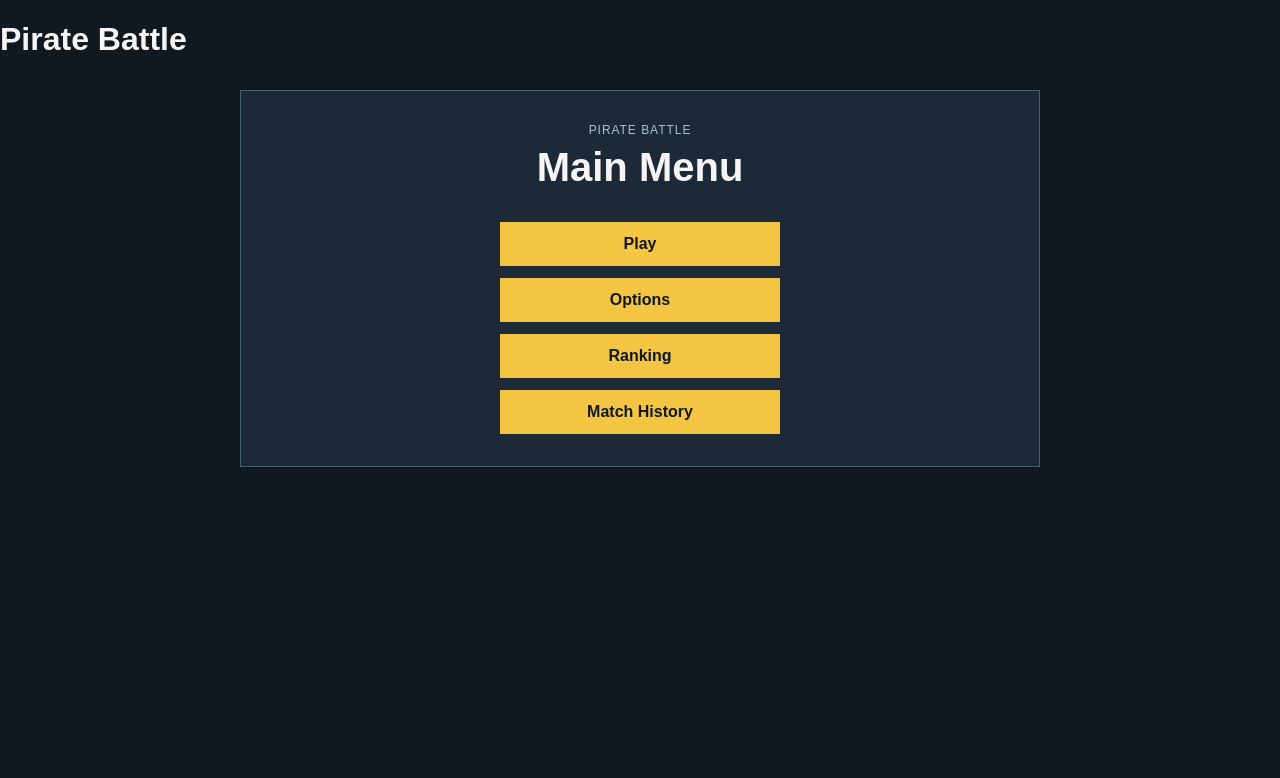
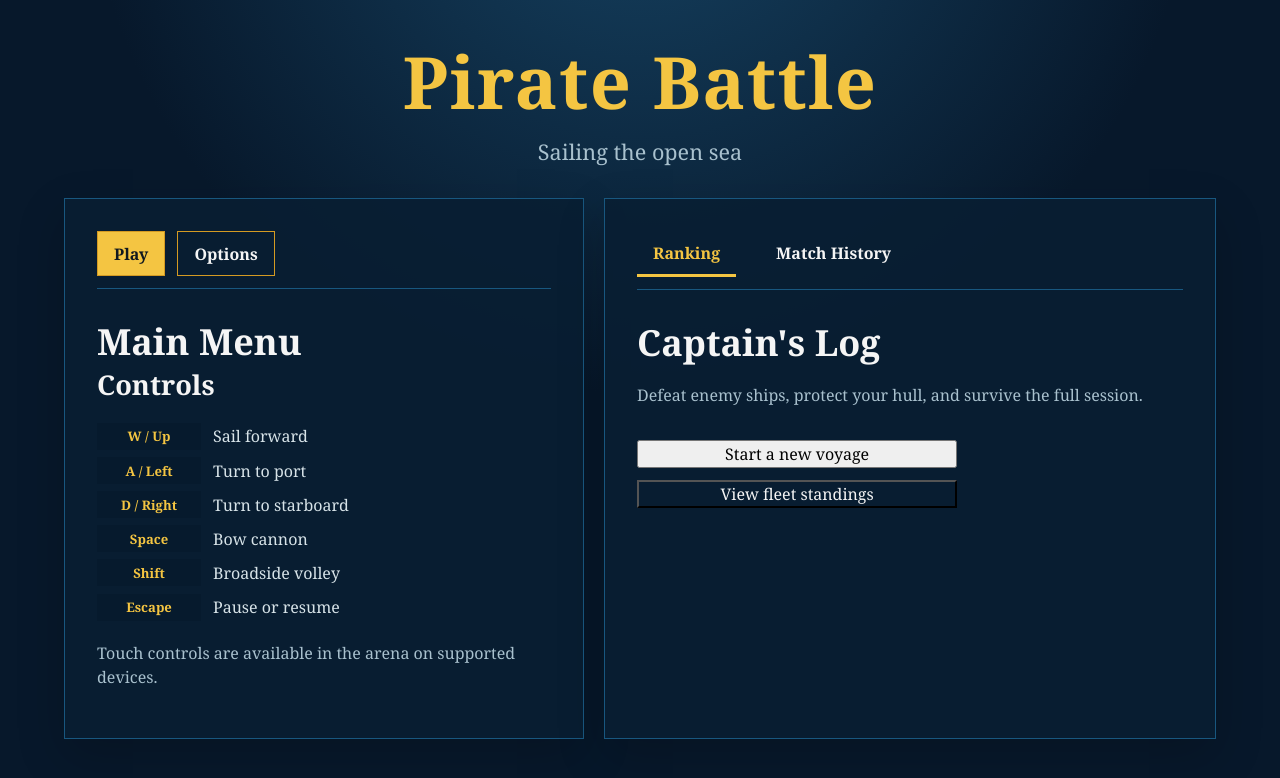
Before and after one commit to JoaoVBRodrigues/jungle-gaming-pirate-battle, a React (Vite) app: page / in a window 1280 px wide. Shown: the top 778 px of the page. Built offline with nearby package versions, Linux system fonts and the light colour scheme.

Commit message:
feat: enhance main menu layout and styling, add game asset loading

```diff
--- a/src/App.tsx
+++ b/src/App.tsx
@@ -39,8 +39,11 @@ function App() {
     }
 
     return (
-        <main>
-            <h1>Pirate Battle</h1>
+        <main className={`app-shell app-shell--${screen}`}>
+            <header className="app-header">
+                <h1>Pirate Battle</h1>
+                <p>Sailing the open sea</p>
+            </header>
             {screen === 'menu' && (
                 <MainMenu
                     onNavigate={setScreen}
--- a/src/components/ui/MainMenu.tsx
+++ b/src/components/ui/MainMenu.tsx
@@ -8,25 +8,52 @@ interface MainMenuProps {
 
 export function MainMenu({ onNavigate, onPlay }: MainMenuProps) {
     return (
-        <section className="menu-screen" aria-labelledby="main-menu-title">
-            <p className="menu-screen__eyebrow">Pirate Battle</p>
-            <h2 id="main-menu-title">Main Menu</h2>
-            <div className="menu-screen__actions">
-                <button type="button" onClick={onPlay}>
+        <section className="menu-dashboard" aria-labelledby="main-menu-title">
+            <div className="menu-panel menu-panel--controls">
+                <div className="menu-panel__tabs">
+                    <button className="is-active" type="button" onClick={onPlay}>
                         Play
                     </button>
                     <button type="button" onClick={() => onNavigate('options')}>
                         Options
                     </button>
-                <button type="button" onClick={() => onNavigate('ranking')}>
+                </div>
+
+                <h2 id="main-menu-title">Main Menu</h2>
+                <h3>Controls</h3>
+                <dl className="control-list">
+                    <div><dt>W / Up</dt><dd>Sail forward</dd></div>
+                    <div><dt>A / Left</dt><dd>Turn to port</dd></div>
+                    <div><dt>D / Right</dt><dd>Turn to starboard</dd></div>
+                    <div><dt>Space</dt><dd>Bow cannon</dd></div>
+                    <div><dt>Shift</dt><dd>Broadside volley</dd></div>
+                    <div><dt>Escape</dt><dd>Pause or resume</dd></div>
+                </dl>
+                <p className="menu-panel__hint">
+                    Touch controls are available in the arena on supported devices.
+                </p>
+            </div>
+
+            <div className="menu-panel menu-panel--overview">
+                <div className="menu-panel__tabs menu-panel__tabs--links">
+                    <button className="is-active" type="button" onClick={() => onNavigate('ranking')}>
                         Ranking
                     </button>
-                <button
-                    type="button"
-                    onClick={() => onNavigate('history')}
-                >
+                    <button type="button" onClick={() => onNavigate('history')}>
                         Match History
                     </button>
+                </div>
+
+                <h2>Captain's Log</h2>
+                <p className="menu-panel__description">
+                    Defeat enemy ships, protect your hull, and survive the full session.
+                </p>
+                <div className="menu-overview__actions">
+                    <button type="button" onClick={onPlay}>Start a new voyage</button>
+                    <button className="button-secondary" type="button" onClick={() => onNavigate('ranking')}>
+                        View fleet standings
+                    </button>
+                </div>
             </div>
         </section>
     );
--- a/src/components/ui/Menu.css
+++ b/src/components/ui/Menu.css
@@ -1,50 +1,133 @@
-.menu-screen {
-    width: min(100%, 800px);
-    margin: 2rem auto;
-    padding: 2rem;
-    color: #f5f5f5;
-    text-align: center;
-    background: #1b2a36;
-    border: 1px solid #496273;
+.menu-dashboard {
+    display: grid;
+    grid-template-columns: minmax(280px, 0.85fr) minmax(360px, 1fr);
+    gap: 1.25rem;
+    width: min(100%, 1180px);
+    margin: 0 auto;
 }
 
-.menu-screen__eyebrow {
-    margin: 0 0 0.5rem;
-    color: #a9c1ce;
-    font-size: 0.75rem;
-    letter-spacing: 0.08em;
-    text-transform: uppercase;
+.menu-panel,
+.menu-screen {
+    width: 100%;
+    padding: clamp(1.25rem, 3vw, 2rem);
+    color: #f5f5f5;
+    background: rgb(8 30 51 / 88%);
+    border: 1px solid #18577f;
+    box-shadow: 0 18px 45px rgb(0 0 0 / 18%);
 }
 
+.menu-panel--overview {
+    min-height: 390px;
+}
+
+.menu-panel h2,
 .menu-screen h2 {
     margin: 0;
-    font-size: clamp(1.75rem, 6vw, 2.5rem);
+    color: #f5f5f5;
+    font-size: clamp(1.5rem, 3vw, 2.25rem);
 }
 
-.menu-screen__actions {
-    display: grid;
-    gap: 0.75rem;
-    width: min(100%, 280px);
-    margin: 2rem auto 0;
+.menu-panel h3 {
+    margin: 0;
+    color: #f5f5f5;
+    font-size: clamp(1.25rem, 2.5vw, 1.7rem);
 }
 
+.menu-panel__tabs {
+    display: flex;
+    gap: 0.75rem;
+    margin-bottom: 1.75rem;
+    padding-bottom: 0.75rem;
+    border-bottom: 1px solid #18577f;
+}
+
+.menu-panel__tabs button,
 .menu-screen button {
     min-height: 2.75rem;
     padding: 0.65rem 1rem;
-    color: #101820;
+    color: #f5f5f5;
     font-weight: 700;
-    background: #f4c542;
-    border: 0;
+    background: transparent;
+    border: 1px solid #d49a22;
     cursor: pointer;
 }
 
+.menu-panel__tabs button.is-active,
+.menu-panel__tabs button:hover,
 .menu-screen button:hover {
-    background: #ffd968;
+    color: #101820;
+    background: #f4c542;
 }
 
+.menu-panel button:focus-visible,
 .menu-screen button:focus-visible {
     outline: 3px solid #9dbbff;
     outline-offset: 3px;
+}
+
+.menu-panel__tabs--links {
+    gap: 1.5rem;
+}
+
+.menu-panel__tabs--links button {
+    border: 0;
+    border-bottom: 3px solid transparent;
+    border-radius: 0;
+}
+
+.menu-panel__tabs--links button.is-active {
+    color: #f4c542;
+    background: transparent;
+    border-bottom-color: #f4c542;
+}
+
+.control-list {
+    display: grid;
+    gap: 0.45rem;
+    margin: 1.25rem 0;
+}
+
+.control-list div {
+    display: grid;
+    grid-template-columns: 6.5rem 1fr;
+    gap: 0.75rem;
+    align-items: center;
+}
+
+.control-list dt {
+    padding: 0.28rem 0.45rem;
+    color: #f4c542;
+    font-size: 0.82rem;
+    font-weight: 700;
+    text-align: center;
+    background: #061a2d;
+}
+
+.control-list dd {
+    margin: 0;
+    color: #d7e3e8;
+}
+
+.menu-panel__hint,
+.menu-panel__description {
+    color: #a9c1ce;
+    line-height: 1.55;
+}
+
+.menu-overview__actions {
+    display: grid;
+    gap: 0.75rem;
+    width: min(100%, 320px);
+    margin-top: 2rem;
+}
+
+.menu-overview__actions button {
+    width: 100%;
+}
+
+.menu-overview__actions .button-secondary {
+    color: #f5f5f5;
+    background: transparent;
 }
 
 .menu-screen__content {
@@ -106,6 +189,14 @@
 }
 
 @media (max-width: 520px) {
+    .menu-dashboard {
+        grid-template-columns: 1fr;
+    }
+
+    .menu-panel--overview {
+        min-height: 0;
+    }
+
     .menu-screen {
         margin: 1rem auto;
         padding: 1.25rem;
--- a/src/game/config/islandLayout.ts
+++ b/src/game/config/islandLayout.ts
@@ -4,33 +4,33 @@ export const DEFAULT_ISLANDS: IslandEntity[] = [
   {
     id: "island-1",
     position: {
-      x: 180,
-      y: 180,
+      x: 155,
+      y: 145,
     },
-    radius: 45,
+    radius: 48,
   },
   {
     id: "island-2",
     position: {
-      x: 620,
-      y: 180,
+      x: 645,
+      y: 150,
     },
-    radius: 55,
+    radius: 52,
   },
   {
     id: "island-3",
     position: {
-      x: 180,
-      y: 450,
+      x: 255,
+      y: 445,
     },
-    radius: 35,
+    radius: 38,
   },
   {
     id: "island-4",
     position: {
-      x: 620,
-      y: 450,
+      x: 625,
+      y: 455,
     },
-    radius: 45,
+    radius: 44,
   },
 ];
--- /dev/null
+++ b/src/game/rendering/gameAssets.ts
@@ -0,0 +1,74 @@
+import { Assets, type Texture } from 'pixi.js';
+
+export interface GameTextures {
+    readonly playerShip?: Texture;
+    readonly enemyShips: readonly Texture[];
+    readonly cannonBall?: Texture;
+    readonly island?: Texture;
+    readonly water?: Texture;
+}
+
+const assetUrls = {
+    playerShip: new URL(
+        '../../../assets/png/default/ships/ship_1.png',
+        import.meta.url,
+    ).href,
+    cannonBall: new URL(
+        '../../../assets/png/default/ship_parts/cannon_ball.png',
+        import.meta.url,
+    ).href,
+    island: new URL(
+        '../../../assets/png/default/tiles/tile_49.png',
+        import.meta.url,
+    ).href,
+    water: new URL(
+        '../../../assets/png/default/tiles/tile_73.png',
+        import.meta.url,
+    ).href,
+} as const;
+
+const enemyShipUrls = Array.from({ length: 15 }, (_, index) =>
+    new URL(
+        `../../../assets/png/default/ships/ship_${index + 2}.png`,
+        import.meta.url,
+    ).href,
+);
+
+let texturesPromise: Promise<GameTextures> | null = null;
+
+export function loadGameTextures(): Promise<GameTextures> {
+    texturesPromise ??= loadTextures();
+    return texturesPromise;
+}
+
+async function loadTextures(): Promise<GameTextures> {
+    const entries = await Promise.all(
+        Object.entries(assetUrls).map(async ([key, url]) => {
+            try {
+                return [key, await Assets.load<Texture>(url)] as const;
+            } catch {
+                return [key, undefined] as const;
+            }
+        }),
+    );
+
+    const enemyShips = await Promise.all(
+        enemyShipUrls.map(async (url) => {
+            try {
+                return await Assets.load<Texture>(url);
+            } catch {
+                return undefined;
+            }
+        }),
+    );
+
+    return {
+        ...(Object.fromEntries(entries) as Omit<
+            GameTextures,
+            'enemyShips'
+        >),
+        enemyShips: enemyShips.filter(
+            (texture): texture is Texture => texture !== undefined,
+        ),
+    };
+}
--- a/src/index.css
+++ b/src/index.css
@@ -1,7 +1,7 @@
 :root {
-  font-family: Arial, sans-serif;
+  font-family: Georgia, 'Times New Roman', serif;
   color: #f5f5f5;
-  background: #101820;
+  background: #07182b;
   font-synthesis: none;
   text-rendering: optimizeLegibility;
 }
@@ -14,6 +14,9 @@ body {
   margin: 0;
   min-width: 320px;
   min-height: 100vh;
+  background:
+    radial-gradient(circle at 50% -20%, #164363 0%, transparent 48%),
+    #07182b;
 }
 
 button,
@@ -21,3 +24,48 @@ input,
 select {
   font: inherit;
 }
+
+#root {
+  min-height: 100vh;
+}
+
+.app-shell {
+  min-height: 100vh;
+  padding: 2rem clamp(1rem, 5vw, 5rem) 3rem;
+}
+
+.app-header {
+  margin: 0 auto 2rem;
+  text-align: center;
+}
+
+.app-header h1 {
+  margin: 0;
+  color: #f4c542;
+  font-size: clamp(2.5rem, 6vw, 4.5rem);
+  letter-spacing: 0.02em;
+}
+
+.app-header p {
+  margin: 0.45rem 0 0;
+  color: #a9c1ce;
+  font-size: clamp(1rem, 2vw, 1.35rem);
+}
+
+.app-shell--game {
+  padding-inline: 0;
+}
+
+.app-shell--game .app-header {
+  display: none;
+}
+
+@media (max-width: 700px) {
+  .app-shell {
+    padding: 1.25rem 0.75rem 2rem;
+  }
+
+  .app-header {
+    margin-bottom: 1.25rem;
+  }
+}
```
Also changed, not shown: src/game/rendering/GameCanvas.tsx (+59 -23 lines). Lines whose indentation alone changed are shown as unchanged.
